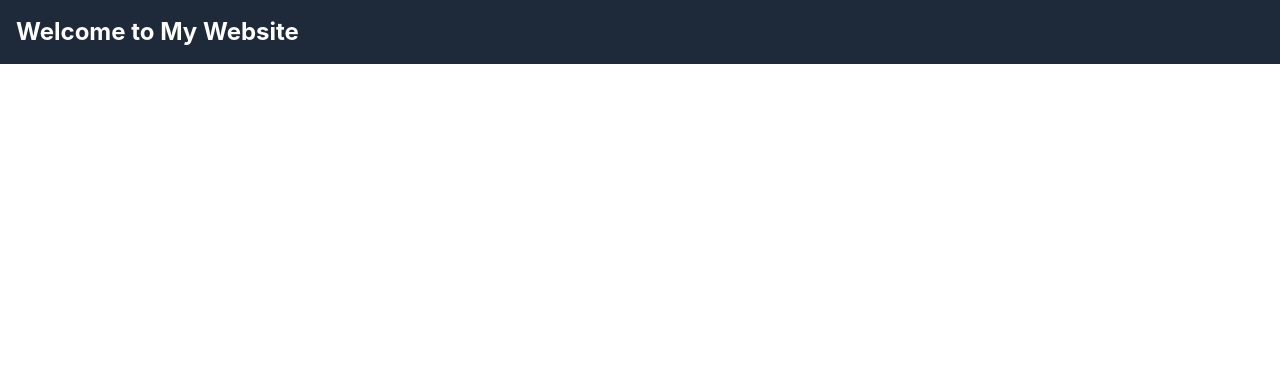
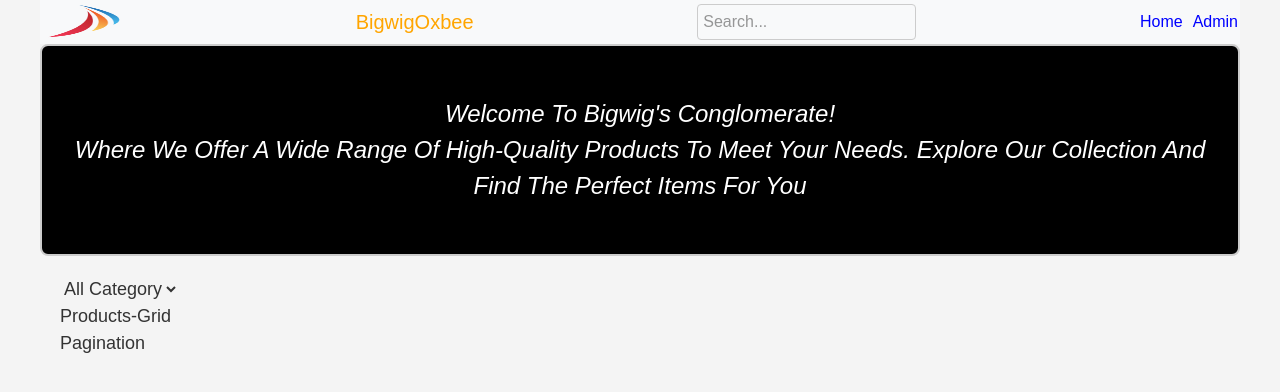
Before and after one commit to Oxbee27/E_Comm_Task, a website: page index.html in a window 1280 px wide. Drawn offline with Linux system fonts and the light colour scheme.

Commit message:
hero/update

```diff
--- a/app.js
+++ b/app.js
@@ -0,0 +1,40 @@
+const demo_url = " where we offer a wide range of high-quality products to meet your needs. Explore our collection and find the perfect items for you!";
+
+async function getfproducts( limit= 10, skip =0) {
+const response = await fetch(`${demo_url}?limit=${limit}& skip=${skip}`);
+
+if(!response.ok){
+throw new Error( "failed to load")
+
+}
+
+return await response.json()
+
+
+}
+
+async function getfproduct(id){
+
+const response = await fetch (`${demo_url}/${id}`);
+
+if(!response.ok){
+throw new error("failed to load")
+
+}
+
+return await response.json()
+
+
+}
+
+async function getCategory( category ){
+ const response = await fetch(`${demo_url}/${category}`);
+
+ if(!response.ok){
+throw new error("failed to load categories ")
+
+ }
+
+ return await response.json()
+
+}
--- a/index.html
+++ b/index.html
@@ -4,14 +4,62 @@
   <meta charset="UTF-8">
   <meta name="viewport" content="width=device-width, initial-scale=1.0">
   <link href="./src/output.css" rel="stylesheet">
+  <link rel="stylesheet" href="style.css">
 </head>
 <body>
-  <header class="bg-gray-800 text-white p-4">
-    <h1 class="text-2xl font-bold">Welcome to My Website</h1>
+<header class="navbar">
 
 
+<img src="/img/the-logo-for-the-company-is-colorful-and-has-a-wave-shape-free-png.webp" alt="Company Logo" class="logo">
+
+<h2>BigwigOxbee</h2>
+<input type="text" id="Search" placeholder="Search..." >
+
+<nav class="navbar_links">
+<a href="index.html">Home</a>
+<a href="admin.html">Admin</a>
 
 
+</nav>
+
   </header>
+
+  <section class="hero">
+<h1>
+
+  welcome to Bigwig's conglomerate!
+</h1>
+
+<p> where we offer a wide range of high-quality products to meet your needs. Explore our collection and find the perfect items for you</p>
+
+  </section>
+
+<section class="selective">
+
+<select name="" id="category">
+<option value="">
+All Category
+
+</option>
+
+</select>
+
+
+<section>
+<div id="products">
+    products-grid
+</div>
+
+</section>
+
+
+<div id="pagination" >
+    pagination
+</div>
+
+
+</section>
+
+
 </body>
 </html>
--- a/style.css
+++ b/style.css
@@ -0,0 +1,68 @@
+*{
+margin: 0;
+padding: 0;
+box-sizing: border-box;
+}
+
+body {
+  font-family: Arial, sans-serif;
+  background-color: #f4f4f4;
+  color: #333;
+  max-width: 1200px;
+  margin: 0 auto;
+}
+
+.navbar {
+  display: flex;
+  justify-content: space-between;
+  align-items: center;
+  padding: 2px;
+  background-color: #f8f9fa;
+
+}
+
+.navbar img {
+    height: 40px;
+    width: 90px;
+    display: block;
+}
+.navbar h2 {
+  font-size: 20px;
+  color: orange;
+}
+#Search {
+  padding: 5px;
+  border: 1px solid #ccc;
+  border-radius: 4px;
+}
+
+.navbar_links {
+  display: flex;
+  gap: 10px;
+  color: blue;
+}
+
+.hero {
+  text-align: center;
+  padding: 50px 20px;
+  background-color: black;
+  border: 2px solid #ccc;
+  border-radius: 8px;
+  color: white;
+  text-transform: capitalize;
+  font-size: x-large;
+  text-decoration: double;
+font-style: italic;
+}
+
+.selective {
+
+    padding: 20px;
+    border: 20px;
+    border-radius: 2px;
+    text-transform: capitalize;
+    font-size: large;
+
+
+
+}
```
Also changed, not shown: product.html (+27 -0 lines), src/output.css.
